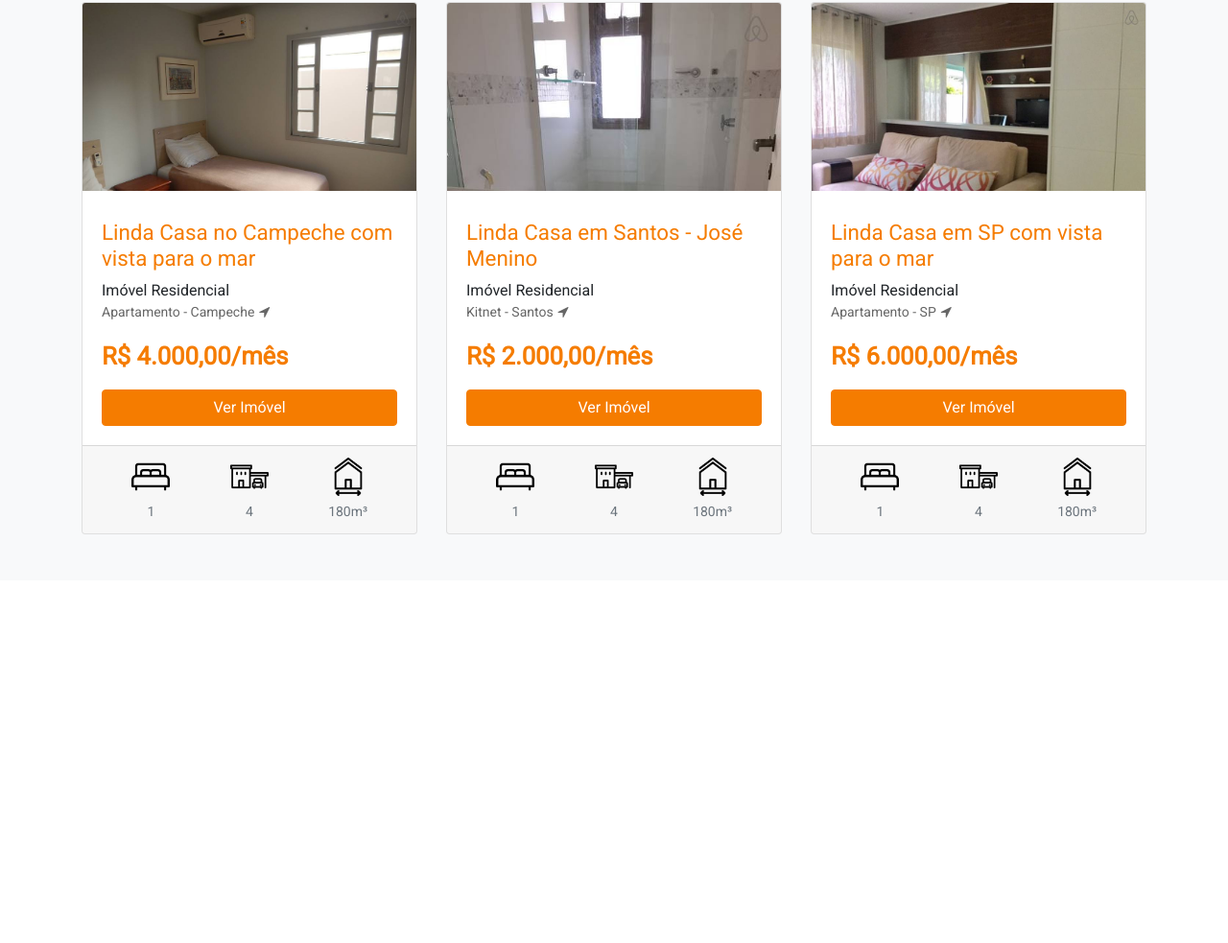
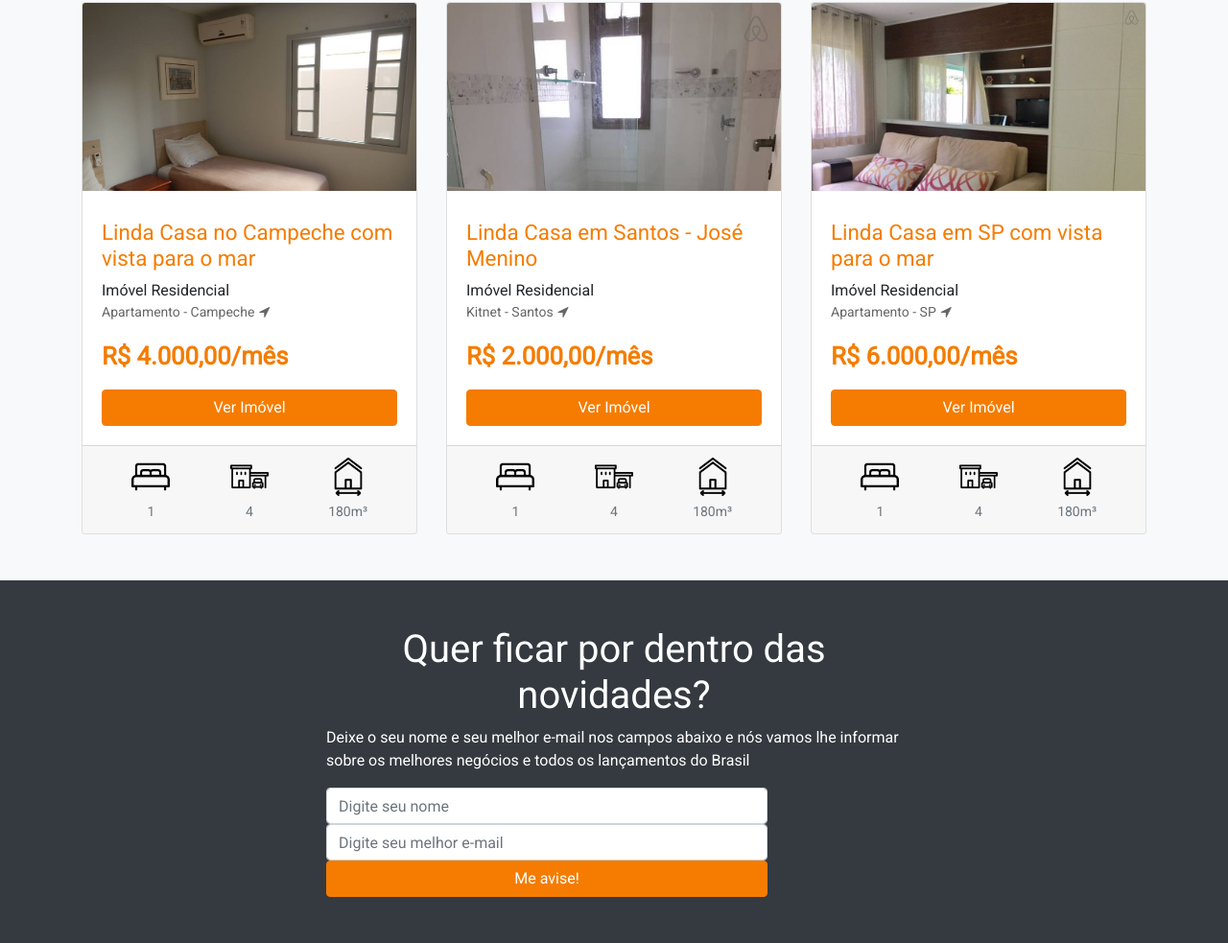
Before and after one commit to HandzOn/HandzOn.bootstrap_project, a website: page index.html in a window 1280 px wide. Shown: the part 2535-3518 px from the top of the page at 96% size. Before the commit the page ends 3140 px from the top, so only its background shows below. Drawn offline with nearby package versions, Linux system fonts and the light colour scheme.

Commit message:
Add optin

```diff
--- a/index.html
+++ b/index.html
@@ -415,6 +415,24 @@
         </div>
     </section>
 
+    <article class="main-optin bg-dark text-white py-5">
+        <div class="container">
+            <div class="row mx-auto" style="max-width: 600px;">
+                <h1>Quer ficar por dentro das novidades?</h1>
+                <p>
+                    Deixe o seu nome e seu melhor e-mail nos campos abaixo e nós vamos lhe informar sobre os melhores
+                    negócios e todos os lançamentos do Brasil
+                </p>
+                <div class="form">
+                    <input type="text" class="form-control" placeholder="Digite seu nome" size="50">
+                    <input type="email" class="form-control" placeholder="Digite seu melhor e-mail" size="50">
+                    <button type="submit" class="btn btn-front btn-block">Me avise!</button>
+                </div>
+            </div>
+        </div>
+    </article>
+
+
     <!-- Scripts -->
     <script src="./node_modules/jquery/dist/jquery.min.js"></script>
     <script src="./node_modules/bootstrap/dist/js/bootstrap.bundle.min.js"></script>
--- a/src/scss/app.scss
+++ b/src/scss/app.scss
@@ -7,5 +7,6 @@
 
 @import 'theme/header';
 @import 'folds/list-properties';
+@import 'folds/optin';
 
 @import 'pages/home';
--- /dev/null
+++ b/src/scss/folds/_optin.scss
@@ -0,0 +1,6 @@
+.main-optin {
+  h1 {
+    display: block;
+    text-align: center;
+  }
+}
```
Also changed, not shown: assets/css/app.css, 1 other file.
